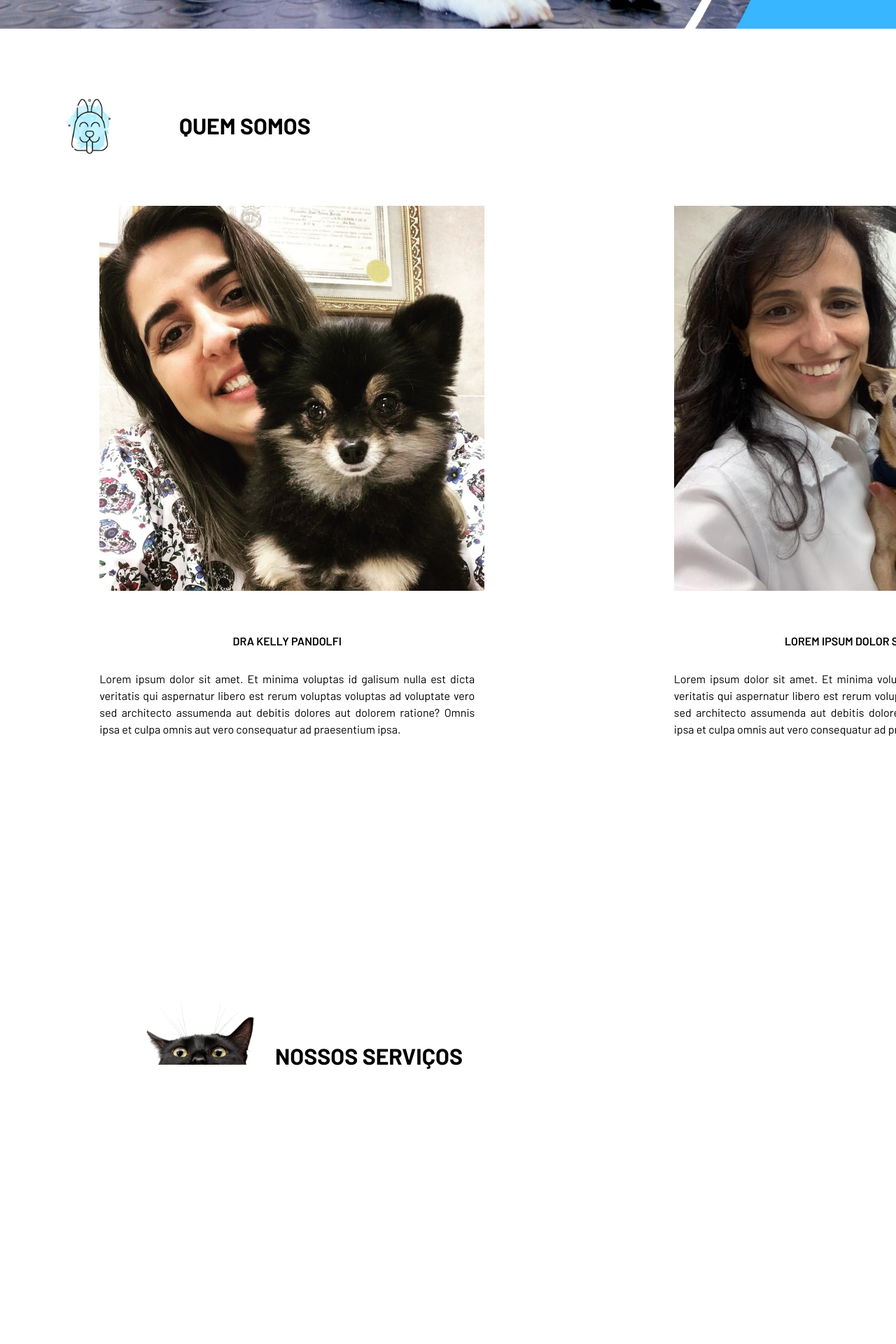
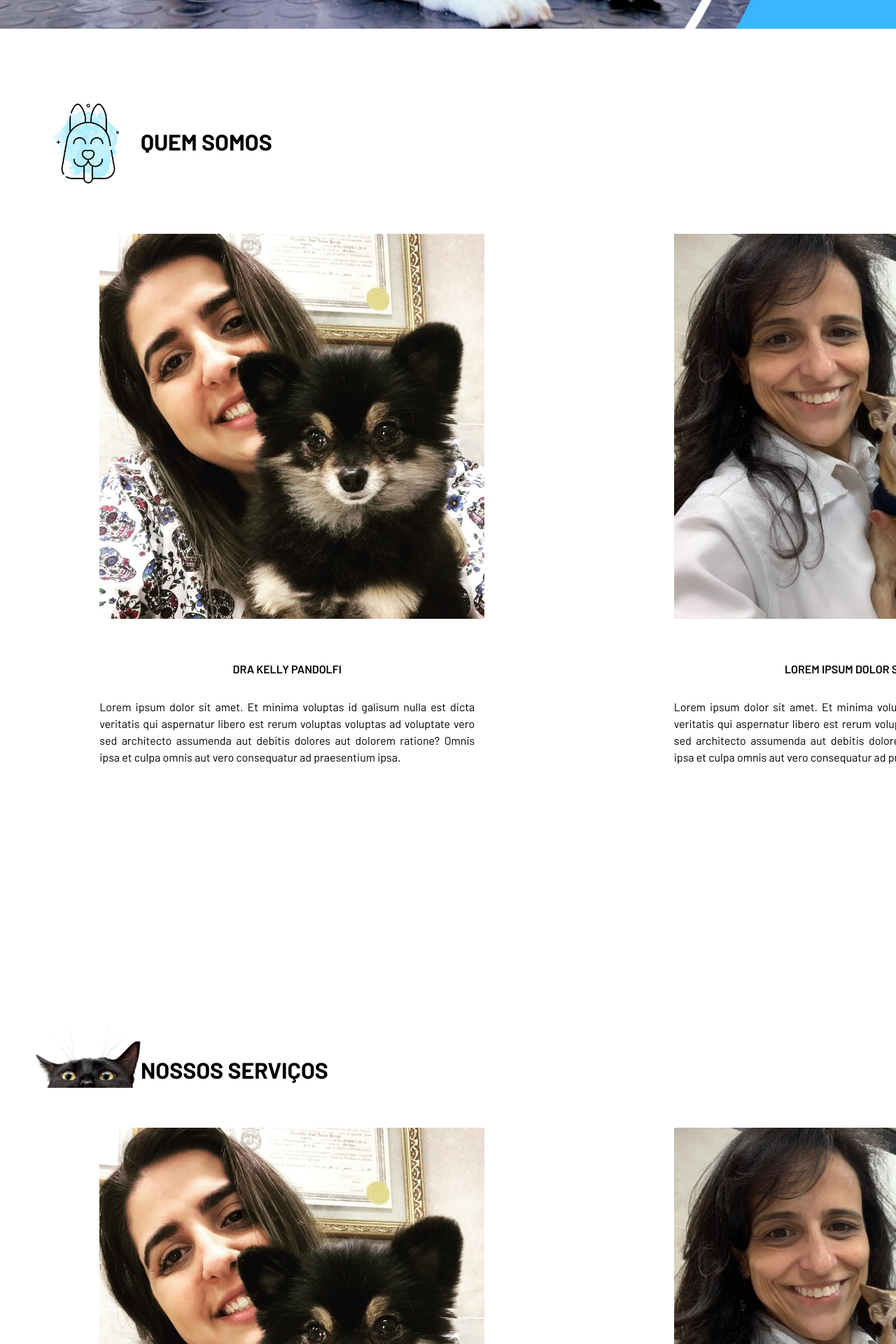
Before and after one commit to nsanchez06/spet, a React (Create React App) app: page / in a window 1280 px wide. Shown: the part 840-2760 px from the top of the page at 70% size. Built offline with nearby package versions, Linux system fonts and the light colour scheme; no server answers; the HTML template or start-up script is replaced by a standard one.

Commit message:
fix: adjustment header and styles

```diff
--- a/src/components/header/index.js
+++ b/src/components/header/index.js
@@ -20,8 +20,8 @@ function Header() {
 
       <div className="header__informations">
         <span>quem somos</span>
-        <span>nossos servicos</span>
-        <span>equipe veterinaria</span>
+        <span>nossos serviços</span>
+        <span>equipe veterinária</span>
         <span>fale conosco</span>
       </div>
 
--- a/src/pages/Home/home.scss
+++ b/src/pages/Home/home.scss
@@ -68,28 +68,29 @@ body {
       font-family: Barlow;
       font-weight: bold;
       display: flex;
+      margin: 0px 0px 0 51px;
       font-size: 32px;
-      line-height: 105px;
-      max-width: 445px;
+      line-height: 150px;
+      margin-bottom: 0;
+      max-width: 430px;
       width: 100%;
       text-transform: uppercase;
 
     }
 
     &__details {
-      line-height: 40px;
+      line-height: 0px;
       img{
-        width: 40%;
+        width: 150px;
 
       }
     }
 
     &__List {
       margin: 0 auto;
-    /* max-width: 1583px; */
-    width: 1641px;
-    display: flex;
-    justify-content: space-around;
+      width: 1641px;
+      display: flex;
+      justify-content: space-around;
     }
 
     &__draKelly {
@@ -136,67 +137,62 @@ body {
   }
 
   .nossosServicos {
-    margin: 10px 45px;
+    max-width: 1990px;
+    width: 100%;
+    margin: 0 auto;
     margin-bottom: 349px;
     img{
-      max-width: 115%;
+      width: 550px;
       height: auto;
+      margin-bottom: 57px;
 
     }
     img:hover {
-      -webkit-transform:scale(1.2);
-      transform:scale(1.2);
-      -webkit-transform: scale(1.3);
-      -ms-transform: scale(1.3);
-      transform: scale(1.3);
       cursor: pointer;
     }
 
     h1 {
-      margin-bottom: 0px;
-      text-align: end;
       font-family: Barlow;
       font-weight: bold;
       display: flex;
+      margin: 0px 0px 0 51px;
       font-size: 32px;
-      line-height: 105px;
-      width: 616px;
+      line-height: 150px;
+      margin-bottom: 0;
+      max-width: 430px;
+      width: 100%;
       text-transform: uppercase;
 
     }
 
     &__details {
-      display: block;
+      display: flex;
       img{
-        width: 25%;
-        padding: 5px 30px 0px 32px;
-
+        width: 150px
       }
     }
 
     &__List {
+      margin: 0 auto;
+      width: 1641px;
       display: flex;
-      justify-content: space-evenly;
+      justify-content: space-around;
     }
 
     &__draKelly {
-      height: 381px;
-      width: 300px;
+      height: auto;
+      width: 536px;
+      position: relative;
       left: 0px;
       top: 0px;
-      border-radius: 4px;
-      background: hsl(0deg 0% 100%);
-      box-sizing: border-box;
     }
 
     &__draTwo {
-      height: 381px;
-      width: 300px;
+      height: auto;
+      width: 536px;
+      position: relative;
       left: 0px;
       top: 0px;
-      border-radius: 4px;
-      background: hsl(0deg 0% 100%);
-      box-sizing: border-box;
     }
 
     &__Name {
--- a/src/pages/Home/index.js
+++ b/src/pages/Home/index.js
@@ -78,23 +78,23 @@ export const Home = () => {
 
 
 
-                        {/* <div className="nossosServicos__draKelly">
+                        <div className="nossosServicos__draKelly">
                             <div><img src={kellyPandolfi} alt={"Dra Kelly Pandolfi"} /></div>
                             <div className="nossosServicos__Name">Dra Kelly Pandolfi</div>
                             <div className="nossosServicos__description">Lorem ipsum dolor sit amet.
                              Et minima voluptas id galisum nulla est dicta veritatis qui aspernatur libero est rerum voluptas
                                voluptas ad voluptate vero sed architecto assumenda aut debitis dolores aut dolorem ratione? Omnis
                                ipsa et culpa omnis aut vero consequatur ad praesentium ipsa.</div>
-                        </div> */}
+                        </div>
 
-                        {/* <div className="nossosServicos__draTwo">
+                        <div className="nossosServicos__draTwo">
                             <div><img src={imgQuemSomos} alt={"imgQuemSomos"} /></div>
                             <div className="nossosServicos__Name">Lorem ipsum dolor sit amet</div>
                             <div className="nossosServicos__description">Lorem ipsum dolor sit amet.
                              Et minima voluptas id galisum nulla est dicta veritatis qui aspernatur libero est rerum voluptas
                                voluptas ad voluptate vero sed architecto assumenda aut debitis dolores aut dolorem ratione? Omnis
                                ipsa et culpa omnis aut vero consequatur ad praesentium ipsa.</div>
-                        </div> */}
+                        </div>
 
                     </div>
 
```
